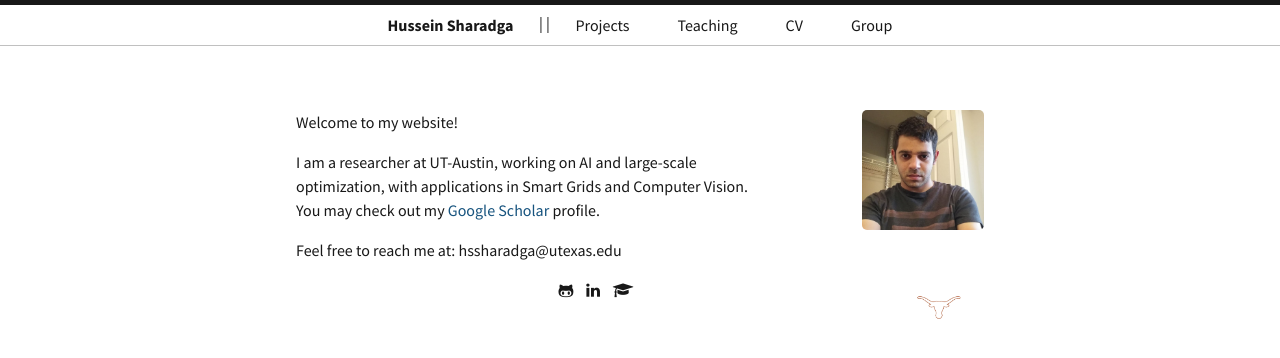
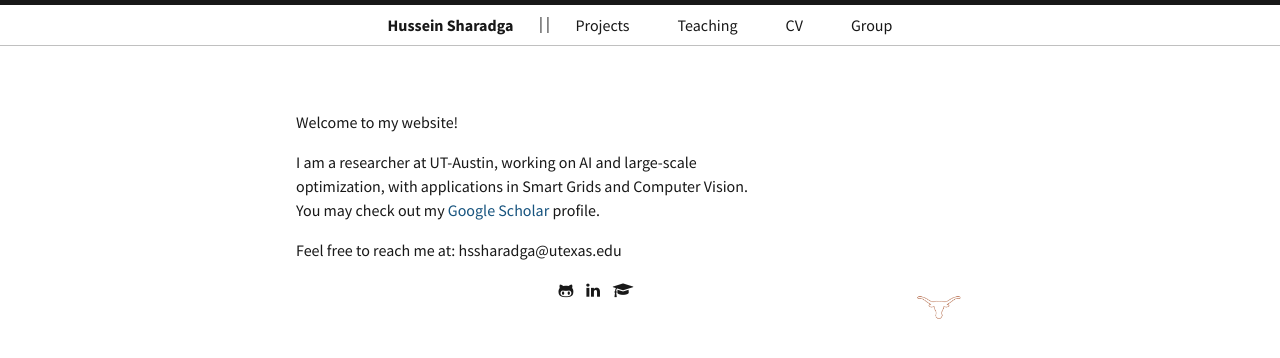
Before and after one commit to hssharadga/hssharadga.github.io, a Jekyll site: the page built from index.html, in a window 1280 px wide. Shown: the top 358 px of the page. Built offline with Jekyll 4.4.1, drawn with Linux system fonts in a browser that asks for light colours.

Commit message:
Update index.html

```diff
--- a/index.html
+++ b/index.html
@@ -9,8 +9,8 @@
   <div class="text-center">
 <!--  <img src="/assets/Pic_Hussein.png" alt="drawing" height="140" align="right"/> -->
 <!--  <img src="/assets/Pic Hussein.jpg" alt="drawing" height="140" align="right"/>  -->
-<img src="/assets/Pic_1.jpg" alt="drawing" height="120" align="right"/>
-
+<!-- <img src="/assets/Pic_1.jpg" alt="drawing" height="120" align="right"/>
+     -->
 <!--      <img src="/assets/austin1.png" alt="UT Austin Logo" height="175" align="right">
  -->
 <!--        <img src="/assets/Pic Hussein.jpg" alt="Hussein's Photo" height="120" align="right" style="border-radius: 50%; border: 2px solid #ddd;">
```
